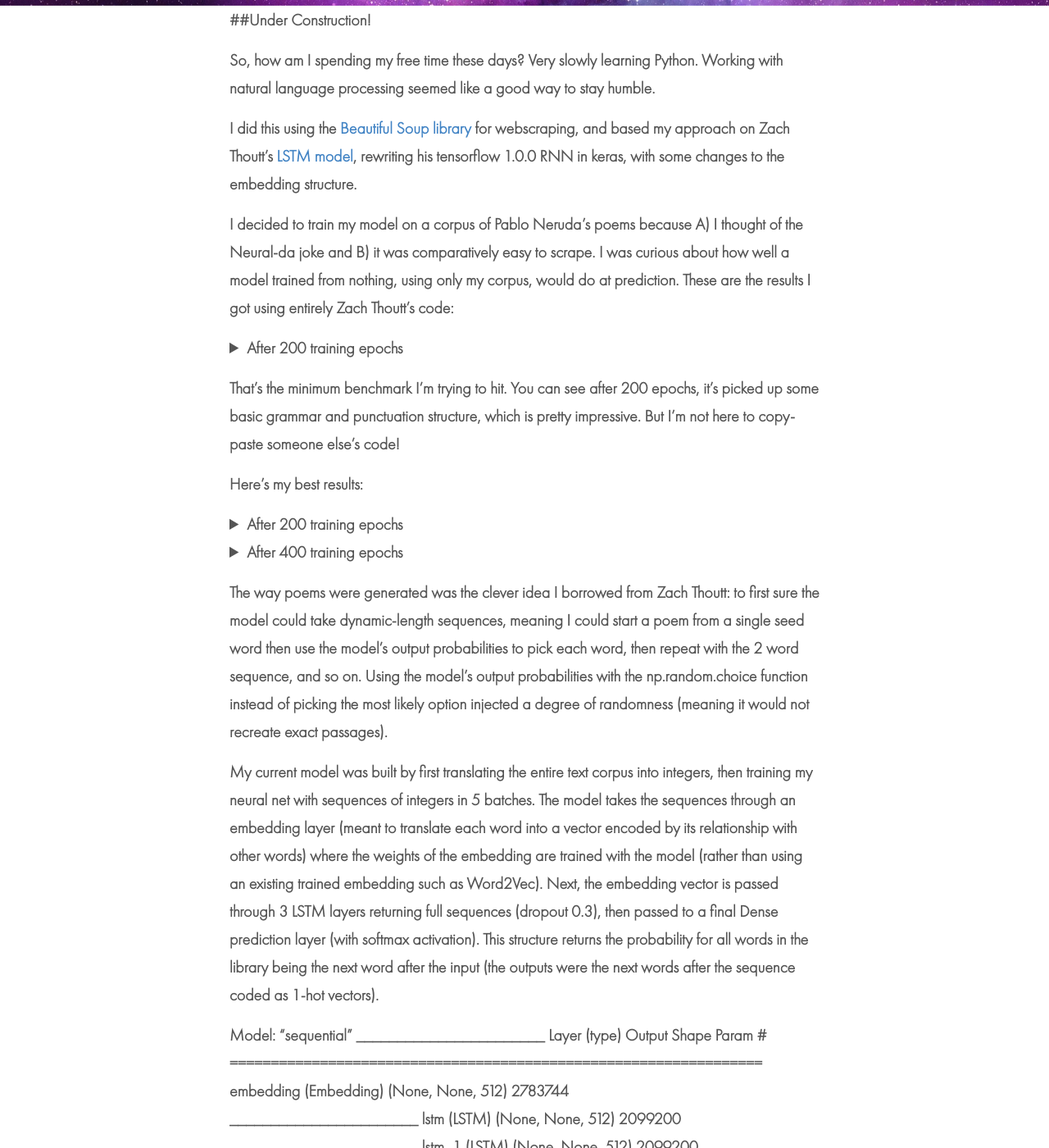
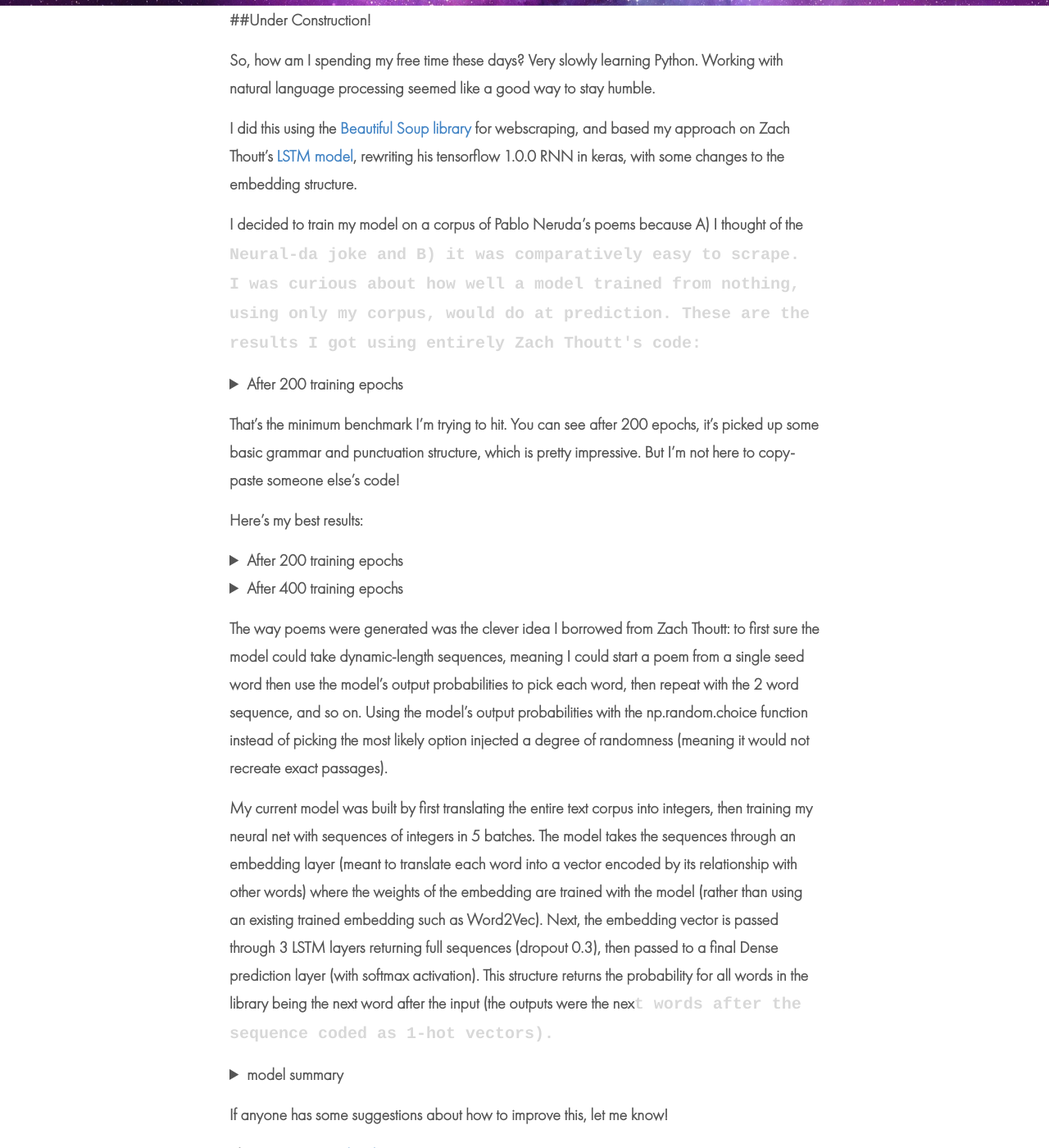
Before and after one commit to hana-dampf/hana-dampf.github.io, a Jekyll site: the page built from _posts/2019-07-03-NLPinPython.md, in a window 1280 px wide and 1400 px high, scrolled down 322 px. Shown: the whole window at 82% size. Built offline with Jekyll 4.4.1, drawn with Linux system fonts in a browser that asks for light colours; comment, search, counter and statistics services are not loaded; some of the changed text lies outside the part shown.

Commit message:
Update 2019-07-03-NLPinPython.md

```diff
--- a/_posts/2019-07-03-NLPinPython.md
+++ b/_posts/2019-07-03-NLPinPython.md
@@ -10,7 +10,7 @@ So, how am I spending my free time these days? Very slowly learning Python. Work
 
 I did this using the [Beautiful Soup library](https://www.crummy.com/software/BeautifulSoup/bs4/doc/) for webscraping, and based my approach on Zach Thoutt's [LSTM model](https://github.com/zackthoutt/got-book-6), rewriting his tensorflow 1.0.0 RNN in keras, with some changes to the embedding structure.
 
-I decided to train my model on a corpus of Pablo Neruda's poems because A) I thought of the Neural-da joke and B) it was comparatively easy to scrape. I was curious about how well a model trained from nothing, using only my corpus, would do at prediction. These are the results I got using entirely Zach Thoutt's code:
+I decided to train my model on a corpus of Pablo Neruda's poems because A) I thought of the<code> Neural-da joke and B) it was comparatively easy to scrape. I was curious about how well a model trained from nothing, using only my corpus, would do at prediction. These are the results I got using entirely Zach Thoutt's code:
 
 <details>
 <summary>After 200 training epochs</summary>
@@ -38,8 +38,11 @@ Blah Blah
 
 The way poems were generated was the clever idea I borrowed from Zach Thoutt: to first sure the model could take dynamic-length sequences, meaning I could start a poem from a single seed word then use the model's output probabilities to pick each word, then repeat with the 2 word sequence, and so on. Using the model's output probabilities with the np.random.choice function instead of picking the most likely option injected a degree of randomness (meaning it would not recreate exact passages).
 
-My current model was built by first translating the entire text corpus into integers, then training my neural net with sequences of integers in 5 batches. The model takes the sequences through an embedding layer (meant to translate each word into a vector encoded by its relationship with other words) where the weights of the embedding are trained with the model (rather than using an existing trained embedding such as Word2Vec). Next, the embedding vector is passed through 3 LSTM layers returning full sequences (dropout 0.3), then passed to a final Dense prediction layer (with softmax activation). This structure returns the probability for all words in the library being the next word after the input (the outputs were the next words after the sequence coded as 1-hot vectors).
-
+My current model was built by first translating the entire text corpus into integers, then training my neural net with sequences of integers in 5 batches. The model takes the sequences through an embedding layer (meant to translate each word into a vector encoded by its relationship with other words) where the weights of the embedding are trained with the model (rather than using an existing trained embedding such as Word2Vec). Next, the embedding vector is passed through 3 LSTM layers returning full sequences (dropout 0.3), then passed to a final Dense prediction layer (with softmax activation). This structure returns the probability for all words in the library being the next word after the input (the outputs were the nex<code>t words after the sequence coded as 1-hot vectors).
+<details>
+<summary>model summary</summary>
+<br>
+<code>
 Model: "sequential"
 _________________________________________________________________
 Layer (type)                 Output Shape              Param #
@@ -58,6 +61,7 @@ Total params: 11,870,525
 Trainable params: 11,870,525
 Non-trainable params: 0
 _________________________________________________________________
+</code>  </details>
 
 
 If anyone has some suggestions about how to improve this, let me know!
```
